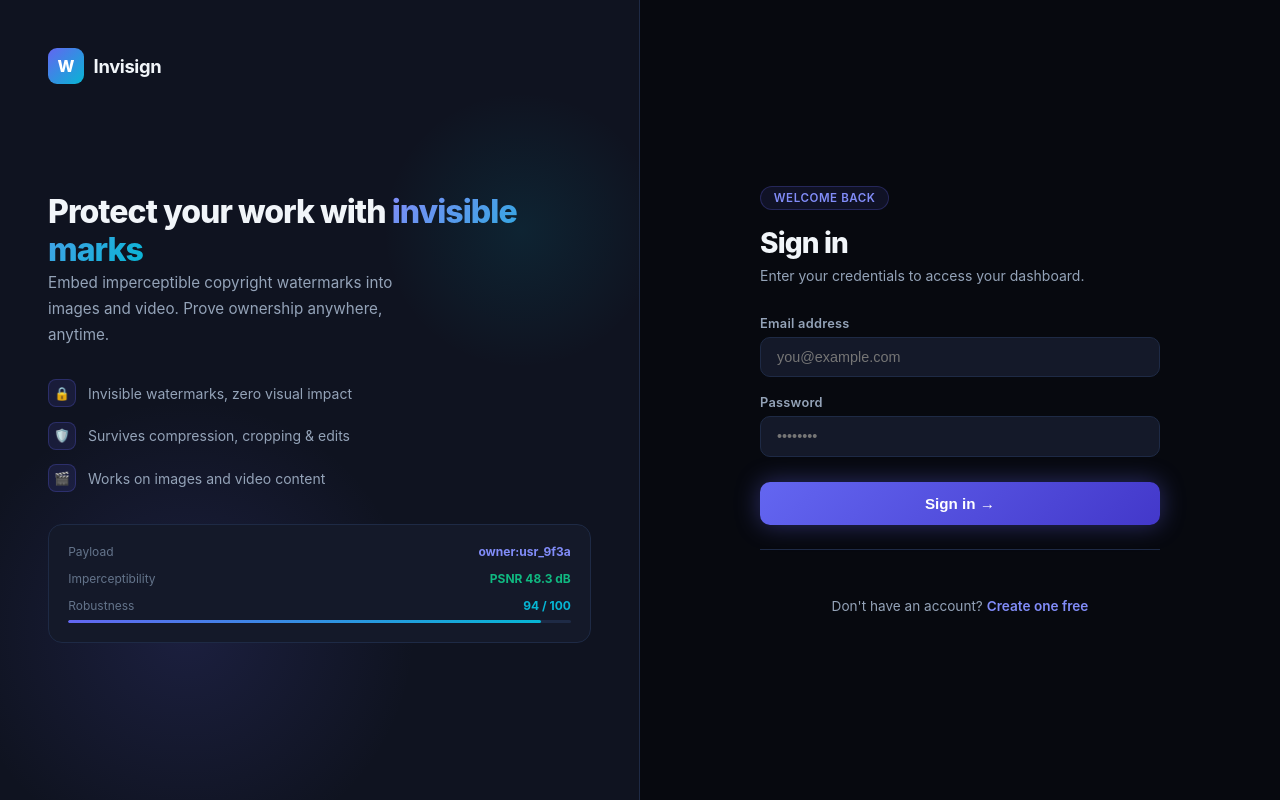
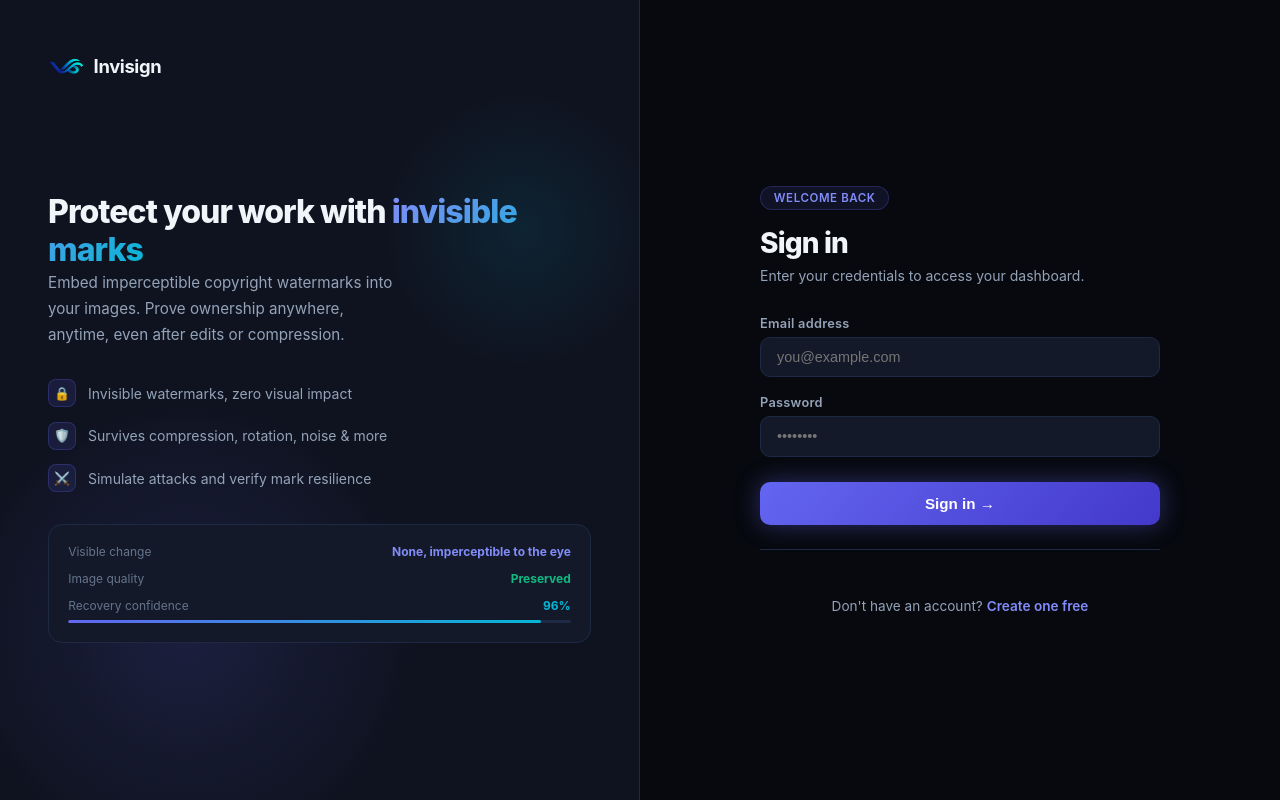
Before and after one commit to fvaldes0109/invisign, a React (Vite) app in the folder react-front/: page /login in a window 1280 px wide. Built offline with nearby package versions, Linux system fonts and the light colour scheme; no server answers.

Commit message:
Improve copy

```diff
--- a/react-front/index.html
+++ b/react-front/index.html
@@ -2,7 +2,7 @@
 <html lang="en">
   <head>
     <meta charset="UTF-8" />
-    <link rel="icon" type="image/svg+xml" href="/favicon.svg" />
+    <link rel="icon" type="image/x-icon" href="/favicon.ico" />
     <meta name="viewport" content="width=device-width, initial-scale=1.0" />
     <title>Invisign</title>
   </head>
--- a/react-front/src/components/DashboardLayout.tsx
+++ b/react-front/src/components/DashboardLayout.tsx
@@ -1,5 +1,6 @@
 import { Outlet, NavLink, useNavigate } from 'react-router-dom';
 import { logout } from '../services/authApi';
+import logoImg from '../assets/logo.png';
 
 const c = {
     primary: '#6366F1',
@@ -58,25 +59,13 @@ export function DashboardLayout() {
                         flexShrink: 0,
                     }}
                 >
-                    <div style={{
-                        width: 28,
-                        height: 28,
-                        borderRadius: 7,
-                        background: `linear-gradient(135deg, ${c.primary}, ${c.accent})`,
-                        display: 'flex',
-                        alignItems: 'center',
-                        justifyContent: 'center',
-                        fontWeight: 800,
-                        fontSize: '0.8rem',
-                        color: '#fff',
-                        flexShrink: 0,
-                    }}>W</div>
+                    <img src={logoImg} alt="Invisign" style={{ width: 28, height: 28, objectFit: 'contain', flexShrink: 0 }} />
                     <span style={{
                         fontSize: '0.95rem',
                         fontWeight: 700,
                         color: c.text,
                         letterSpacing: '-0.02em',
-                    }}>WaterMark</span>
+                    }}>Invisign</span>
                 </a>
 
                 {/* Nav links */}
--- a/react-front/src/pages/ExtractPage.tsx
+++ b/react-front/src/pages/ExtractPage.tsx
@@ -381,7 +381,7 @@ export function ExtractPage() {
                         <span style={s.uploadIcon}>🔎</span>
                         {suspectFile
                             ? <span style={s.uploadFilename}>{suspectFile.name}</span>
-                            : <span style={s.uploadText}>Click to select an image — JPEG, PNG, WebP</span>
+                            : <span style={s.uploadText}>Click to select an image, JPEG, PNG, WebP</span>
                         }
                     </div>
                     <input
--- a/react-front/src/pages/ImagesPage.tsx
+++ b/react-front/src/pages/ImagesPage.tsx
@@ -629,7 +629,7 @@ export function ImagesPage() {
                 <div style={s.modalBackdrop} onClick={closeEngraveModal}>
                     <div style={s.engraveModalBox} onClick={e => e.stopPropagation()}>
                         <div style={s.modalHeader}>
-                            <span style={s.modalTitle}>Engrave — {engraveTarget.name}</span>
+                            <span style={s.modalTitle}>Engrave - {engraveTarget.name}</span>
                             <button style={s.modalClose} onClick={closeEngraveModal}>✕</button>
                         </div>
 
--- a/react-front/src/pages/LoginPage.tsx
+++ b/react-front/src/pages/LoginPage.tsx
@@ -1,6 +1,7 @@
 import { useState } from 'react';
 import { useNavigate, Link } from 'react-router-dom';
 import { login } from '../services/authApi';
+import logoImg from '../assets/logo.png';
 
 const c = {
     bg: '#07090F',
@@ -289,8 +290,8 @@ const s = {
 
 const features = [
     { icon: '🔒', text: 'Invisible watermarks, zero visual impact' },
-    { icon: '🛡️', text: 'Survives compression, cropping & edits' },
-    { icon: '🎬', text: 'Works on images and video content' },
+    { icon: '🛡️', text: 'Survives compression, rotation, noise & more' },
+    { icon: '⚔️', text: 'Simulate attacks and verify mark resilience' },
 ];
 
 export function LoginPage() {
@@ -323,7 +324,7 @@ export function LoginPage() {
                 <div style={s.leftGlow2} />
 
                 <Link to="/" style={s.logo}>
-                    <div style={s.logoMark}>W</div>
+                    <img src={logoImg} alt="Invisign" style={{ width: 36, height: 36, objectFit: 'contain' }} />
                     <span style={s.logoText}>Invisign</span>
                 </Link>
 
@@ -334,8 +335,8 @@ export function LoginPage() {
                             <span style={s.leftTitleGrad}>invisible marks</span>
                         </h2>
                         <p style={s.leftSub}>
-                            Embed imperceptible copyright watermarks into images and video.
-                            Prove ownership anywhere, anytime.
+                            Embed imperceptible copyright watermarks into your images.
+                            Prove ownership anywhere, anytime, even after edits or compression.
                         </p>
                     </div>
 
@@ -350,17 +351,17 @@ export function LoginPage() {
 
                     <div style={s.demoCard}>
                         <div style={s.demoCardRow}>
-                            <span style={s.demoCardLabel}>Payload</span>
-                            <span style={s.demoCardVal(c.primaryLight)}>owner:usr_9f3a</span>
+                            <span style={s.demoCardLabel}>Visible change</span>
+                            <span style={s.demoCardVal(c.primaryLight)}>None, imperceptible to the eye</span>
                         </div>
                         <div style={s.demoCardRow}>
-                            <span style={s.demoCardLabel}>Imperceptibility</span>
-                            <span style={s.demoCardVal('#10B981')}>PSNR 48.3 dB</span>
+                            <span style={s.demoCardLabel}>Image quality</span>
+                            <span style={s.demoCardVal('#10B981')}>Preserved</span>
                         </div>
                         <div>
                             <div style={{ ...s.demoCardRow, marginBottom: '0.4rem' }}>
-                                <span style={s.demoCardLabel}>Robustness</span>
-                                <span style={s.demoCardVal(c.accent)}>94 / 100</span>
+                                <span style={s.demoCardLabel}>Recovery confidence</span>
+                                <span style={s.demoCardVal(c.accent)}>96%</span>
                             </div>
                             <div style={s.progressBar}>
                                 <div style={s.progressFill} />
--- a/react-front/src/pages/MainPage.tsx
+++ b/react-front/src/pages/MainPage.tsx
@@ -1,6 +1,7 @@
 import { Link } from 'react-router-dom';
 import { useEffect, useRef, useState } from 'react';
 import heroImg from '../assets/hero.webp';
+import logoImg from '../assets/logo.png';
 import usecasePhotoImg from '../assets/usecase-photo.webp';
 import usecaseEcomImg from '../assets/usecase-ecom.webp';
 import usecasePressImg from '../assets/usecase-press.webp';
@@ -668,12 +669,14 @@ const styles = {
 } satisfies StyleMap;
 
 const attacks = [
-    { label: 'JPEG compression', pass: true },
-    { label: 'Rotation & flipping', pass: true },
-    { label: 'Gaussian noise', pass: true },
-    { label: 'Brightness & exposure', pass: true },
-    { label: 'Blur', pass: true },
-    { label: 'Pixelation', pass: true },
+    { label: 'Rotate',            pass: true },
+    { label: 'Mirror',            pass: true },
+    { label: 'Gaussian Noise',    pass: true },
+    { label: 'Brightness',        pass: true },
+    { label: 'JPEG Compression',  pass: true },
+    { label: 'Exposition',        pass: true },
+    { label: 'Blur',              pass: true },
+    { label: 'Pixelate',          pass: true },
 ];
 
 const features = [
@@ -681,48 +684,48 @@ const features = [
         icon: '🔒',
         color: colors.primary,
         title: 'Completely Invisible',
-        desc: 'The watermark is hidden inside the image at a level the human eye cannot detect. Your photo looks exactly the same — before and after.',
+        desc: 'The watermark is hidden inside the image at a level the human eye cannot detect. Your photo looks exactly the same, before and after.',
     },
     {
         icon: '🛡️',
         color: colors.accent,
         title: 'Survives Real-world Edits',
-        desc: 'Compression, rotation, noise, blur, brightness changes — the mark holds up. Even a degraded or re-exported copy can still be verified.',
+        desc: 'Compression, rotation, noise, blur, brightness changes, the mark holds up. Even a degraded or re-exported copy can still be verified.',
     },
     {
         icon: '⚡',
         color: colors.warning,
         title: 'Fast Embedding & Extraction',
-        desc: 'Embed a watermark in seconds and recover it just as quickly. No waiting — results are instant whether you\'re protecting one photo or many.',
+        desc: 'Embed a watermark in seconds and recover it just as quickly. No waiting. Results are instant whether you\'re protecting one photo or many.',
     },
     {
         icon: '🖼️',
         color: '#A855F7',
         title: 'Your Logo as the Mark',
-        desc: 'The watermark is an image — your logo, signature, or any square PNG. Extraction gives you back a visible reconstruction you can verify at a glance.',
+        desc: 'The watermark is an image, your logo, signature, or any square PNG. Extraction gives you back a visible reconstruction you can verify at a glance.',
     },
     {
-        icon: '📊',
+        icon: '⚔️',
         color: colors.success,
-        title: 'Recovery Confidence Score',
-        desc: 'Every extraction produces a similarity score from 0 to 1 telling you how clearly the mark was recovered — so you always know how reliable the result is.',
+        title: 'Attack Simulation',
+        desc: 'Put your watermarked images to the test. Apply JPEG compression, rotation, noise, blur, and more. Then verify the mark still holds up after each transformation.',
     },
     {
         icon: '🌐',
         color: '#EC4899',
         title: 'Full Web Platform',
-        desc: 'Dashboard, user accounts, image library, attack simulation, and extraction — all in one place, accessible from any browser.',
+        desc: 'Dashboard, user accounts, image library, attack simulation, and extraction, all in one place, accessible from any browser.',
     },
 ];
 
 const steps = [
     {
+        title: 'Choose a watermark',
+        desc: 'Pick a square PNG, your logo, signature, or any symbol. This becomes the invisible mark hidden inside your photo.',
+    },
+    {
         title: 'Upload your image',
         desc: 'Upload the photo you want to protect. JPEG, PNG, and WebP are all supported.',
-    },
-    {
-        title: 'Choose a watermark',
-        desc: 'Pick a square PNG — your logo, signature, or any symbol. This becomes the invisible mark hidden inside your photo.',
     },
     {
         title: 'Embed',
@@ -797,7 +800,7 @@ export function MainPage() {
             {/* ── Navbar ── */}
             <nav style={styles.nav}>
                 <Link to="/" style={styles.navLogo}>
-                    <div style={styles.navLogoMark}>W</div>
+                    <img src={logoImg} alt="Invisign" style={{ width: 34, height: 34, objectFit: 'contain' }} />
                     <span style={styles.navLogoText}>Invisign</span>
                 </Link>
 
@@ -830,7 +833,7 @@ export function MainPage() {
                     <p style={{ ...styles.heroSub, animation: 'fadeInUp 0.7s 0.2s ease both' }}>
                         Hide an invisible ownership mark inside any image. Your photo looks
                         completely untouched, but the mark can be recovered and verified at any
-                        time — even after compression, edits, or quality loss.
+                        time, even after compression, edits, or quality loss.
                     </p>
 
                     <div style={{ ...styles.heroActions, animation: 'fadeInUp 0.7s 0.32s ease both' }}>
@@ -844,7 +847,7 @@ export function MainPage() {
                             <span style={styles.heroStatLabel}>Visually identical</span>
                         </div>
                         <div style={styles.heroStat}>
-                            <span style={styles.heroStatValue}>6</span>
+                            <span style={styles.heroStatValue}>8+</span>
                             <span style={styles.heroStatLabel}>Attack types survived</span>
                         </div>
                         <div style={styles.heroStat}>
@@ -878,11 +881,11 @@ export function MainPage() {
                         <div style={styles.heroCardBody}>
                             <div style={styles.heroCardRow}>
                                 <span style={styles.heroCardLabel}>Visible change</span>
-                                <span style={styles.heroCardVal(colors.primaryLight)}>None — imperceptible to the eye</span>
+                                <span style={styles.heroCardVal(colors.primaryLight)}>None - imperceptible to the eye</span>
                             </div>
                             <div style={styles.heroCardRow}>
                                 <span style={styles.heroCardLabel}>Image quality</span>
-                                <span style={styles.heroCardVal(colors.success)}>Preserved · PSNR 48.3 dB</span>
+                                <span style={styles.heroCardVal(colors.success)}>Preserved</span>
                             </div>
                             <div>
                                 <div style={{ ...styles.heroCardRow, marginBottom: '0.4rem' }}>
@@ -908,7 +911,7 @@ export function MainPage() {
                     <h2 style={styles.sectionTitle}>Built for invisible copyright protection</h2>
                     <p style={styles.sectionSub}>
                         From embedding your first mark to simulating attacks and verifying
-                        ownership — everything is in one place.
+                        ownership, everything is in one place.
                     </p>
 
                     <div ref={featuresRef} style={styles.featureGrid}>
@@ -941,7 +944,7 @@ export function MainPage() {
                     <div style={styles.sectionLabel}>Simple process</div>
                     <h2 style={styles.sectionTitle}>How it works</h2>
                     <p style={styles.sectionSub}>
-                        Four steps from upload to verified ownership — the algorithm handles
+                        Four steps from upload to verified ownership, the algorithm handles
                         all the frequency-domain maths automatically.
                     </p>
 
@@ -1060,7 +1063,7 @@ export function MainPage() {
             <div style={styles.resistSection}>
                 <div style={styles.resistInner}>
                     <div style={styles.sectionLabel}>Robustness</div>
-                    <h2 style={styles.sectionTitle}>Tested against six real-world attacks</h2>
+                    <h2 style={styles.sectionTitle}>Tested against eight real-world attacks</h2>
 
                     <div style={styles.resistGrid}>
                         {/* Attack list */}
@@ -1097,7 +1100,7 @@ export function MainPage() {
                                 {
                                     icon: '🧮',
                                     title: 'Hidden in the frequency domain',
-                                    desc: 'The mark is embedded in how pixel intensities vary across the image — not in the pixels themselves. Changes at this level are invisible to the eye but survive most edits.',
+                                    desc: 'The mark is embedded in how pixel intensities vary across the image, not in the pixels themselves. Changes at this level are invisible to the eye but survive most edits.',
                                 },
                                 {
                                     icon: '🔢',
@@ -1146,7 +1149,7 @@ export function MainPage() {
                     </h2>
                     <p style={styles.ctaSub}>
                         Create an account, upload an image and a watermark, and see it
-                        in action — embedding, attack simulation, and ownership verification,
+                        in action: embedding, attack simulation, and ownership verification,
                         all from your browser.
                     </p>
                     <div style={styles.ctaActions}>
@@ -1159,10 +1162,7 @@ export function MainPage() {
             {/* ── Footer ── */}
             <footer>
                 <div style={styles.footer}>
-                    <span>© 2026 Invisign — Capstone project</span>
-                    <span style={{ color: colors.textDim }}>
-                        Invisible watermarking · SVD + Walsh-Hadamard
-                    </span>
+                    <span>© 2026 Invisign</span>
                 </div>
             </footer>
         </div>
--- a/react-front/src/pages/NotFoundPage.tsx
+++ b/react-front/src/pages/NotFoundPage.tsx
@@ -305,7 +305,7 @@ export function NotFoundPage() {
 
                     <p style={styles.sub}>
                         The page you're looking for doesn't exist or has been moved.
-                        Don't worry — your watermarks are still safe. Head back home
+                        Don't worry, your watermarks are still safe. Head back home
                         and pick up where you left off.
                     </p>
 
--- a/react-front/src/pages/RegisterPage.tsx
+++ b/react-front/src/pages/RegisterPage.tsx
@@ -295,7 +295,7 @@ const s: Record<string, React.CSSProperties> = {
 const steps = [
     {
         title: 'Create your account',
-        desc: 'Free to start — no credit card required.',
+        desc: 'Free to start, no credit card required.',
     },
     {
         title: 'Upload and watermark',
--- a/react-front/src/pages/WatermarksPage.tsx
+++ b/react-front/src/pages/WatermarksPage.tsx
@@ -357,7 +357,7 @@ export function WatermarksPage() {
         img.onload = () => {
             URL.revokeObjectURL(url);
             if (img.naturalWidth !== img.naturalHeight) {
-                setUploadError('The watermark must be square — width and height must be equal.');
+                setUploadError('The watermark must be square, width and height must be equal.');
                 setSelectedFile(null);
                 if (fileInputRef.current) fileInputRef.current.value = '';
                 return;
@@ -417,7 +417,7 @@ export function WatermarksPage() {
                 <div style={s.uploadCard}>
                     <div style={s.uploadCardTitle}>Upload a new watermark</div>
                     <div style={s.uploadHint}>
-                        Only PNG files are accepted. Smaller watermarks produce better results — a square PNG of 128×128 px or less is recommended. The fewer singular values embedded, the more robustly each one is recovered during extraction. Images larger than 128×128 will be automatically resized to that size.
+                        Only PNG files are accepted. Smaller watermarks produce better results, a square PNG of 128×128 px or less is recommended. The fewer singular values embedded, the more robustly each one is recovered during extraction. Images larger than 128×128 will be automatically resized to that size.
                     </div>
                     <div style={s.uploadRow}>
                         <div
```
Also changed, not shown: react-front/src/assets/logo.png (added), 1 other file (tests, documents, lock files or other folders).
